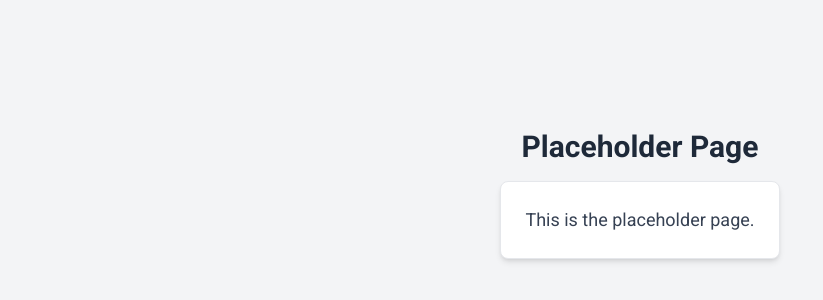
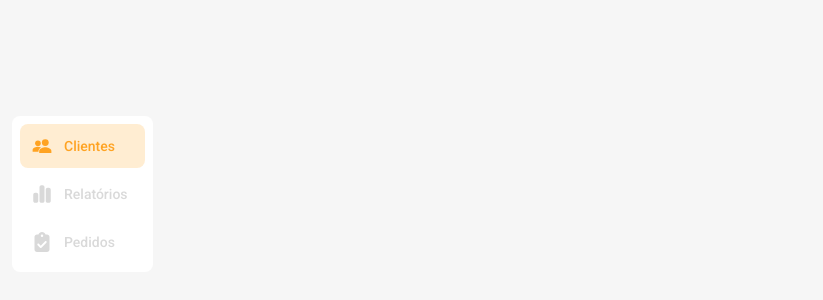
Before and after one commit to MPCGomes/propabanda-financial-tracker, a React (Vite) app in the folder frontend/: page /placeholder1 in a window 1280 px wide. Shown: the part 206-506 px from the top of the page, without its empty margins (0-823 px from the left). Built offline with nearby package versions, Linux system fonts and the light colour scheme.

Commit message:
update placeholder

```diff
--- a/frontend/src/pages/PlaceholderPage.tsx
+++ b/frontend/src/pages/PlaceholderPage.tsx
@@ -1,3 +1,4 @@
+import Header from "../components/Header";
 import PlaceholderBox from "../components/PlaceholderComponent";
 
 type PlaceholderPageProps = {
@@ -6,9 +7,23 @@ type PlaceholderPageProps = {
 
 export default function PlaceholderPage({ title }: PlaceholderPageProps) {
   return (
-    <div className="min-h-screen flex flex-col gap-4 items-center justify-center bg-gray-100">
-      <h1 className="text-3xl font-bold text-gray-800">{title}</h1>
-      <PlaceholderBox text={`This is the ${title.toLowerCase()}.`} />
-    </div>
+    <section className="bg-[#f6f6f6] lg:flex justify-center items-center min-h-screen lg:p-3">
+          <div className="w-full max-w-[1280px] flex lg:flex-row gap-5">
+            {/* Header */}
+            <div
+              className="fixed bottom-0 w-full bg-white rounded-lg
+            flex justify-center p-1
+            lg:static lg:w-40 lg:flex lg:flex-col lg:justify-start lg:p-2"
+            >
+              <Header clients="active" />
+            </div>
+
+            {/* Content */}
+            <div className="flex flex-col gap-5 w-full p-4 pb-[100px] lg:p-0 lg:pb-0">
+
+
+            </div>
+          </div>
+        </section>
   );
 }
```
